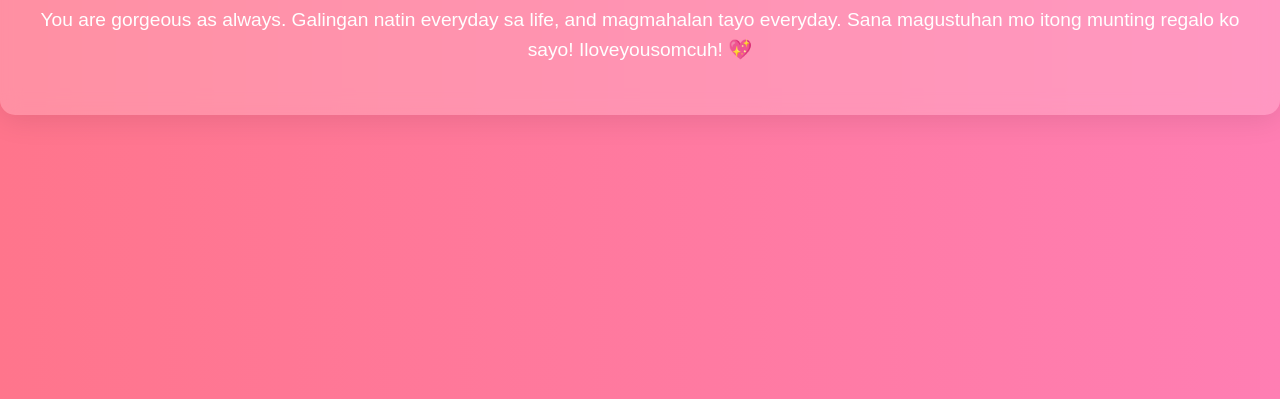
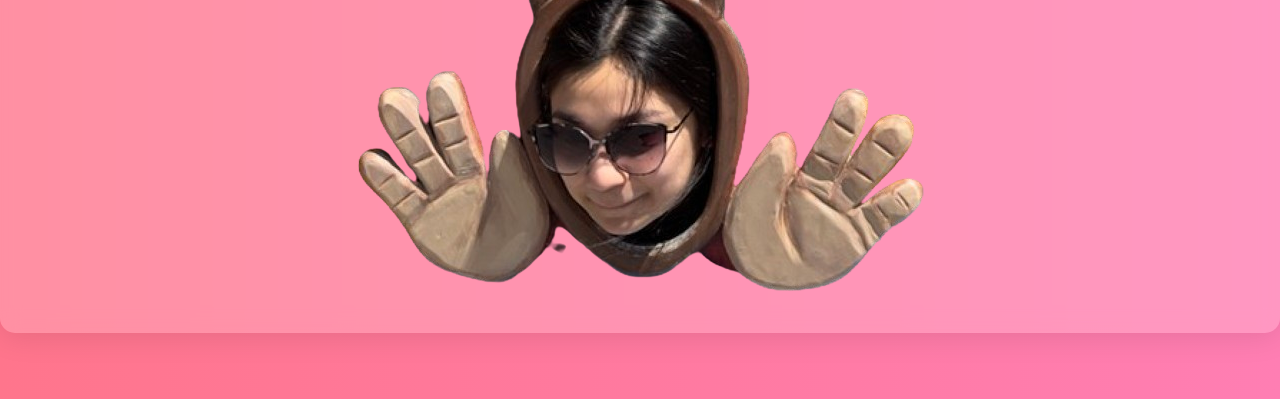
Before and after one commit to Baldwin2318/baldwinWebsite, a plain HTML site: page index.html in a window 1280 px wide. Shown: the part 401-800 px from the top of the page. Drawn offline with Linux system fonts and the light colour scheme.

Commit message:
Update index.html

```diff
--- a/index.html
+++ b/index.html
@@ -11,6 +11,7 @@
     <div class="container">
         <h1>Happy Birthday to both of us, sweetie patuts</h1>
         <p class="message">You are gorgeous as always. Galingan natin everyday sa life, and magmahalan tayo everyday. Sana magustuhan mo itong munting regalo ko sayo! Iloveyousomcuh! 💖</p>
+        <img src="image.png" alt="Love Image" class="bouncing-image">
     </div>
 </body>
 </html>
```
